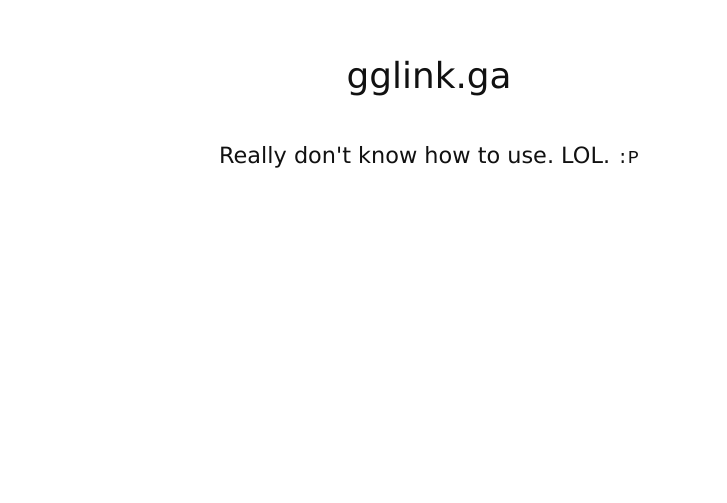
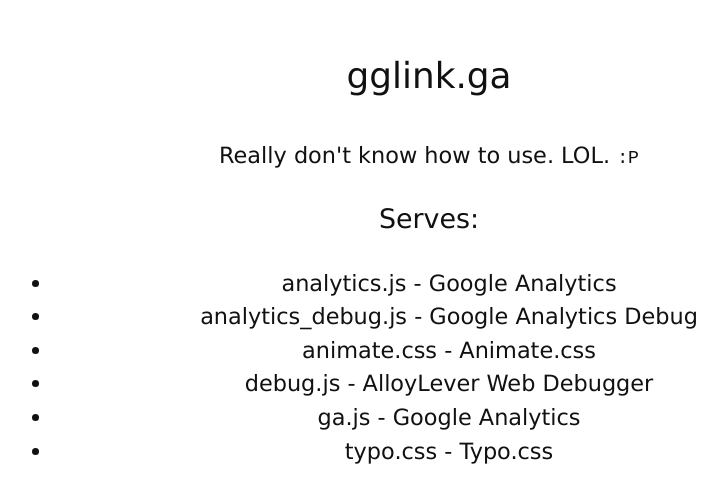
Before and after one commit to GalvinGao/gglink.ga, a plain HTML site: page index.html in a window 1280 px wide. Shown: the part 197-700 px from the top of the page, without its empty margins (211-938 px from the left). Drawn offline with Linux system fonts and the light colour scheme.

Commit message:
Update index.html

```diff
--- a/index.html
+++ b/index.html
@@ -1 +1,9 @@
-<html><head><title>gglink.ga | GalvinGao</title></head><body style="margin:10em;margin-top:11em;vertical-align:center;text-align:center;font-family: 'PingFang SC', Verdana, 'Helvetica Neue', 'Microsoft Yahei', 'Hiragino Sans GB', 'Microsoft Sans Serif', 'WenQuanYi Micro Hei', sans-serif;font-weight:100!important;font-size:140%;color:#111;line-height:1.5;"><p style="font-size:160%;">gglink.ga</p><p>Really don't know how to use. LOL. <code>:P</code></p></body></html>
+<html><head><title>gglink.ga | GalvinGao</title></head><body style="margin:10em;margin-top:11em;vertical-align:center;text-align:center;font-family: 'PingFang SC', Verdana, 'Helvetica Neue', 'Microsoft Yahei', 'Hiragino Sans GB', 'Microsoft Sans Serif', 'WenQuanYi Micro Hei', sans-serif;font-weight:100!important;font-size:140%;color:#111;line-height:1.5;"><p style="font-size:160%;">gglink.ga</p><p>Really don't know how to use. LOL. <code>:P</code></p>
+  <p style="font-size: 120%;">Serves: </p><p style="font-size: 95%;"><ul style="font: Courier, monospace;">
+<li>analytics.js - Google Analytics</li>
+<li>analytics_debug.js - Google Analytics Debug</li>
+<li>animate.css - Animate.css</li>
+<li>debug.js - AlloyLever Web Debugger</li>
+<li>ga.js - Google Analytics</li>
+<li>typo.css - Typo.css</li>
+</ul></p></body></html>
```
